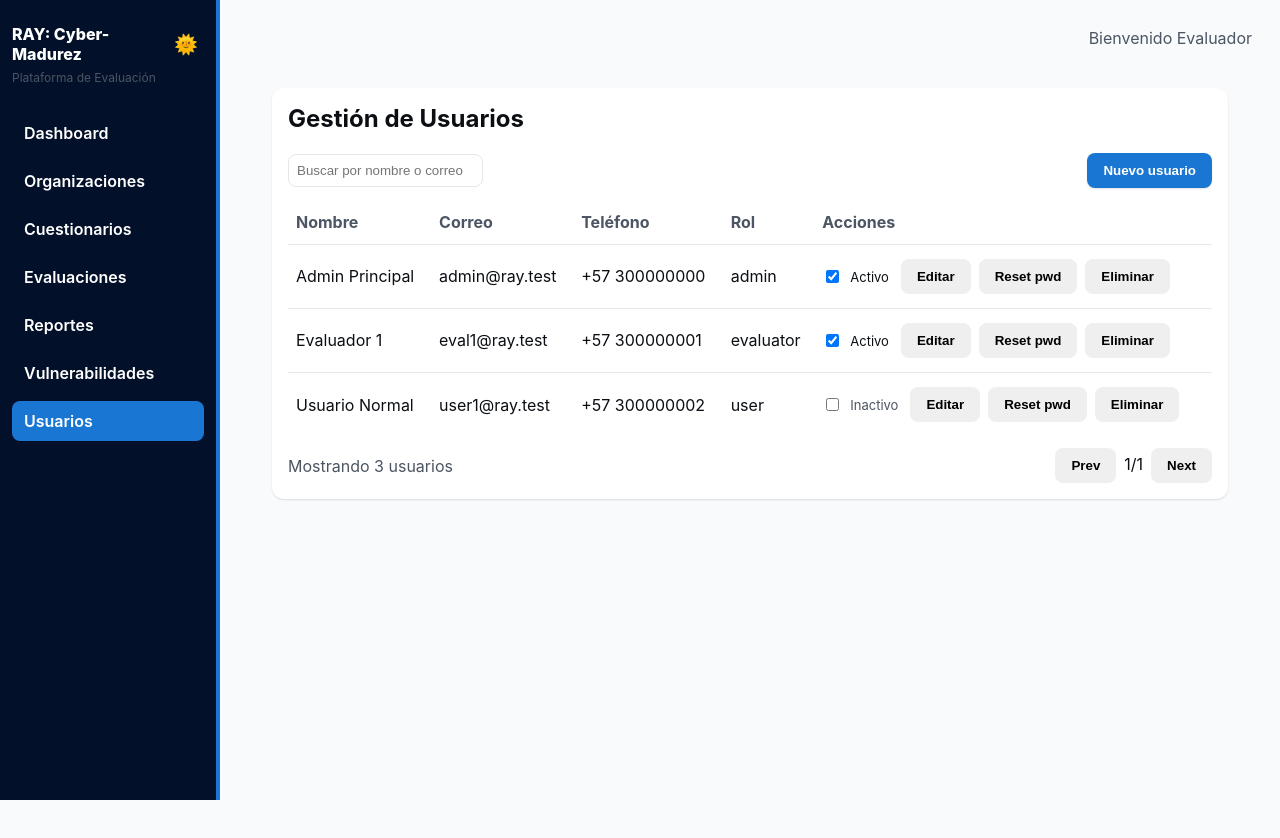
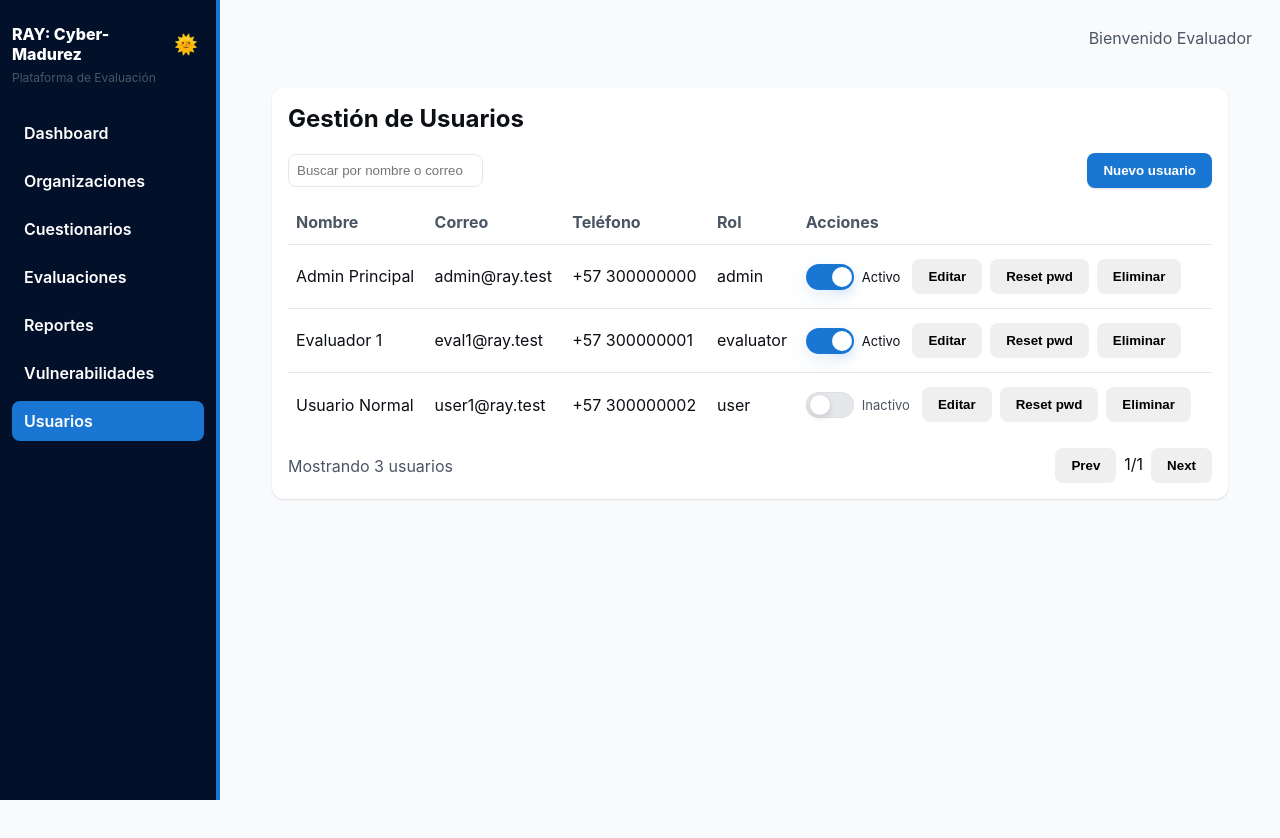
Before and after one commit to Santiard/MVP-CIBERSECURITY, a React (Vite) app in the folder Frontend/: page /users in a window 1280 px wide. Shown: the top 838 px of the page. Built offline with nearby package versions, Linux system fonts and the light colour scheme.

Commit message:
fixed: [estilos y erroes de rutas]

```diff
--- /dev/null
+++ b/Frontend/src/components/Switch.tsx
@@ -0,0 +1,36 @@
+import React from 'react';
+
+type Props = {
+  checked: boolean;
+  onChange: (next: boolean) => void;
+  disabled?: boolean;
+  ariaLabel?: string;
+};
+
+const Switch: React.FC<Props> = ({ checked, onChange, disabled, ariaLabel }) => {
+  const handleKey = (e: React.KeyboardEvent) => {
+    if (disabled) return;
+    if (e.key === 'Enter' || e.key === ' ') {
+      e.preventDefault();
+      onChange(!checked);
+    }
+  };
+
+  return (
+    <button
+      type="button"
+      role="switch"
+      aria-checked={checked}
+      aria-label={ariaLabel}
+      title={ariaLabel}
+      disabled={disabled}
+      onClick={() => !disabled && onChange(!checked)}
+      onKeyDown={handleKey}
+      className={checked ? 'toggle-switch on' : 'toggle-switch'}
+    >
+      <span className="thumb" />
+    </button>
+  );
+};
+
+export default Switch;
--- a/Frontend/src/components/UsersTable.tsx
+++ b/Frontend/src/components/UsersTable.tsx
@@ -3,6 +3,7 @@ import '../styles/theme.css';
 import dataService from '../services/dataService';
 import UserForm from './UserForm';
 import Modal from './modal/Modal';
+import Switch from './Switch';
 
 type User = { id: string; name: string; email: string; phone?: string; role: string; active?: boolean };
 
@@ -120,19 +121,19 @@ const UsersTable: React.FC = () => {
                 <td style={{ padding: '14px 8px', borderTop: '1px solid var(--border)' }}>{r.phone}</td>
                 <td style={{ padding: '14px 8px', borderTop: '1px solid var(--border)' }}>{r.role}</td>
                 <td style={{ padding: '14px 8px', borderTop: '1px solid var(--border)', display: 'flex', alignItems: 'center' }}>
-                  <label style={{ display: 'inline-flex', alignItems: 'center', gap: 8, marginRight: 12 }}>
-                    <input
-                      type="checkbox"
+                  <div style={{ display: 'inline-flex', alignItems: 'center', gap: 8, marginRight: 12 }}>
+                    <Switch
                       checked={!!r.active}
-                      onChange={async () => {
-                        await dataService.toggleUserActive(r.id);
-                        await load();
+                      onChange={async (next) => {
+                        if (next !== !!r.active) {
+                          await dataService.toggleUserActive(r.id);
+                          await load();
+                        }
                       }}
-                      aria-checked={!!r.active}
-                      aria-label={r.active ? 'Desactivar usuario' : 'Activar usuario'}
+                      ariaLabel={r.active ? 'Desactivar usuario' : 'Activar usuario'}
                     />
                     <span style={{ color: r.active ? 'var(--green-600)' : 'var(--muted)', fontSize: 13 }}>{r.active ? 'Activo' : 'Inactivo'}</span>
-                  </label>
+                  </div>
                   <button className="btn" onClick={() => { setEditing(r); setOpenForm(true); }}>Editar</button>
                   <button className="btn" style={{ marginLeft: 8 }} onClick={() => handleResetPassword(r.id)}>Reset pwd</button>
                   <button className="btn" style={{ marginLeft: 8 }} onClick={() => handleDelete(r.id)}>Eliminar</button>
--- a/Frontend/src/pages/OrganizationDetailPage.tsx
+++ b/Frontend/src/pages/OrganizationDetailPage.tsx
@@ -40,7 +40,7 @@ const OrganizationDetailPage: React.FC = () => {
               <div className="card">
                 <h4 style={{marginTop:0}}>Acciones</h4>
                 <div style={{display:'flex', gap:8}}>
-                  <button className="btn btn-primary" onClick={() => navigate('/DashboardPage')}>Volver</button>
+                  <button className="btn btn-primary" onClick={() => navigate('/organizations')}>Volver</button>
                   <button className="btn" onClick={() => alert('Inicio evaluación - lógica no implementada')}>Iniciar Evaluación</button>
                 </div>
               </div>
--- a/Frontend/src/pages/ReportDetailPage.tsx
+++ b/Frontend/src/pages/ReportDetailPage.tsx
@@ -1,4 +1,5 @@
 import React from 'react';
+import { Link } from 'react-router-dom';
 import Layout from '../components/Layout';
 import ReportSummary from '../components/ReportSummary';
 import CategoryResults from '../components/CategoryResults';
@@ -22,7 +23,7 @@ const ReportDetailPage: React.FC = () => {
           <div style={{display:'flex', flexDirection:'column', gap:12}}>
             <CategoryResults rows={SAMPLE} />
             <div style={{display:'flex', justifyContent:'flex-end'}}>
-              <a href="/DashboardPage" className="btn btn-primary">Volver</a>
+              <Link to="/reports" className="btn btn-primary">Volver</Link>
             </div>
           </div>
         </div>
--- a/Frontend/src/styles/theme.css
+++ b/Frontend/src/styles/theme.css
@@ -38,6 +38,10 @@
   --warning: #F59E0B;
   --danger: #EF4444;
   --info: var(--cyan-300);
+
+  /* Switch colors */
+  --switch-on-bg: var(--btn-primary-bg);
+  --switch-off-bg: var(--gray-200);
 
   /* Shadows */
   --shadow-sm: 0 1px 2px rgba(2,6,23,0.12);
@@ -99,6 +103,10 @@
 
   /* Sidebar text on light theme: make it white for contrast on blue bar */
   --sidebar-text: var(--white);
+
+  /* Switch colors for light theme */
+  --switch-on-bg: var(--btn-primary-bg);
+  --switch-off-bg: var(--gray-200);
 }
 
 /* Dark theme helpers */
@@ -119,6 +127,10 @@
 
   /* Sidebar text on dark theme */
   --sidebar-text: var(--text-on-dark);
+
+  /* Switch colors for dark theme */
+  --switch-on-bg: var(--btn-primary-bg);
+  --switch-off-bg: rgba(255,255,255,0.06);
 }
 
 /* Respect user OS preference by default, but do not override explicit theme classes */
@@ -197,6 +209,34 @@ body{
   .btn{ padding: 8px 12px; }
 }
 
+/* Toggle switch styles */
+.toggle-switch{
+  display: inline-flex;
+  align-items: center;
+  width: 48px;
+  height: 26px;
+  padding: 3px;
+  border-radius: 999px;
+  background: var(--switch-off-bg);
+  cursor: pointer;
+  transition: background .18s ease, box-shadow .12s ease;
+  box-sizing: border-box;
+  border: 1px solid rgba(0,0,0,0.04);
+}
+.toggle-switch:disabled{ opacity: 0.5; cursor: not-allowed; }
+.toggle-switch.on{ background: var(--switch-on-bg); box-shadow: 0 6px 18px rgba(25,118,210,0.12); border-color: transparent; }
+.toggle-switch:focus-visible{ box-shadow: var(--shadow-focus); outline: none; }
+.toggle-switch .thumb{
+  width: 20px;
+  height: 20px;
+  border-radius: 50%;
+  background: var(--white);
+  box-shadow: 0 2px 6px rgba(2,6,23,0.16);
+  transform: translateX(0);
+  transition: transform .18s ease, box-shadow .12s ease;
+}
+.toggle-switch.on .thumb{ transform: translateX(22px); box-shadow: 0 4px 10px rgba(25,118,210,0.18); }
+
 /* Example CSS variables usage comment:
   Use tokens like var(--btn-primary-bg) and theme classes .theme-light/.theme-dark on the root element.
 */
```
